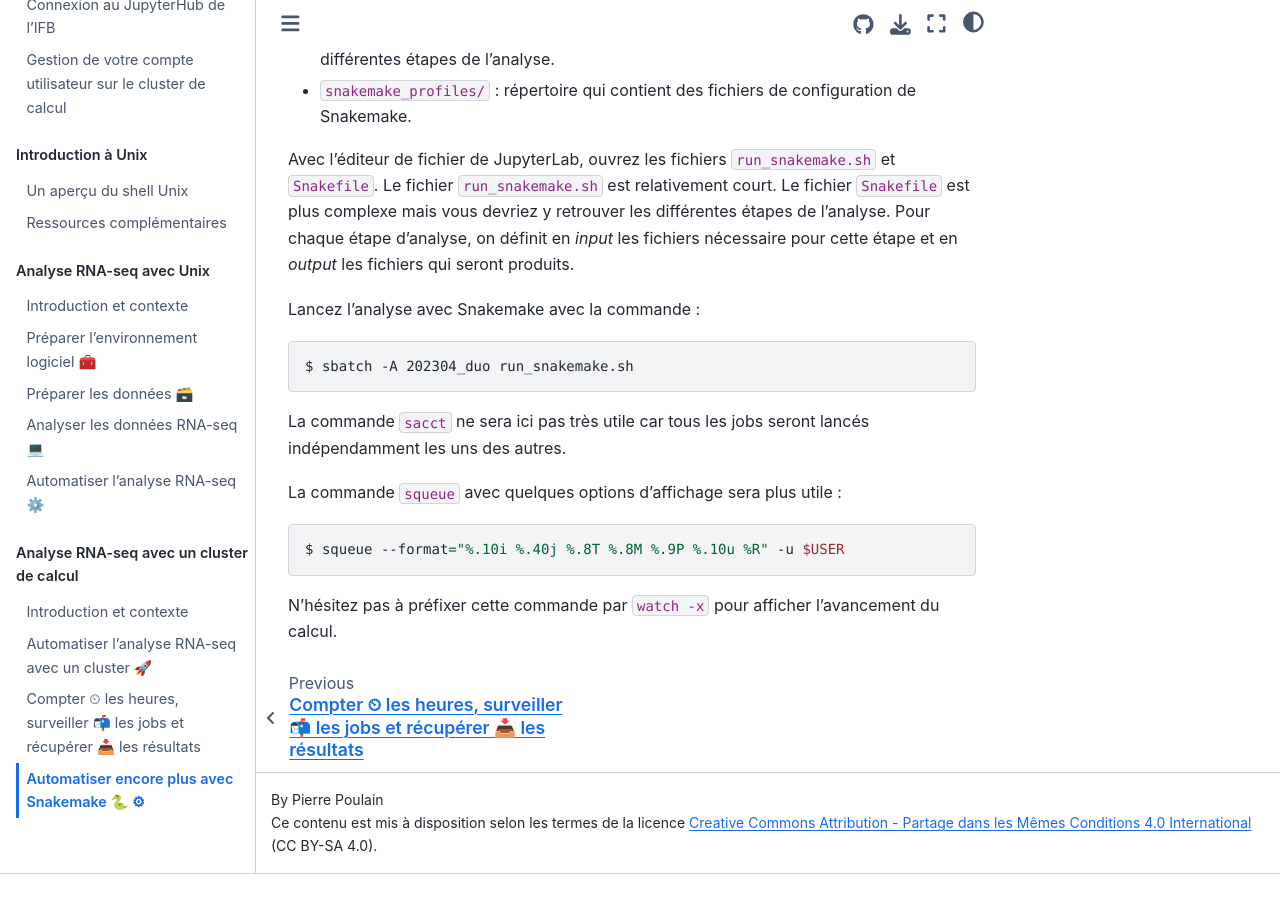
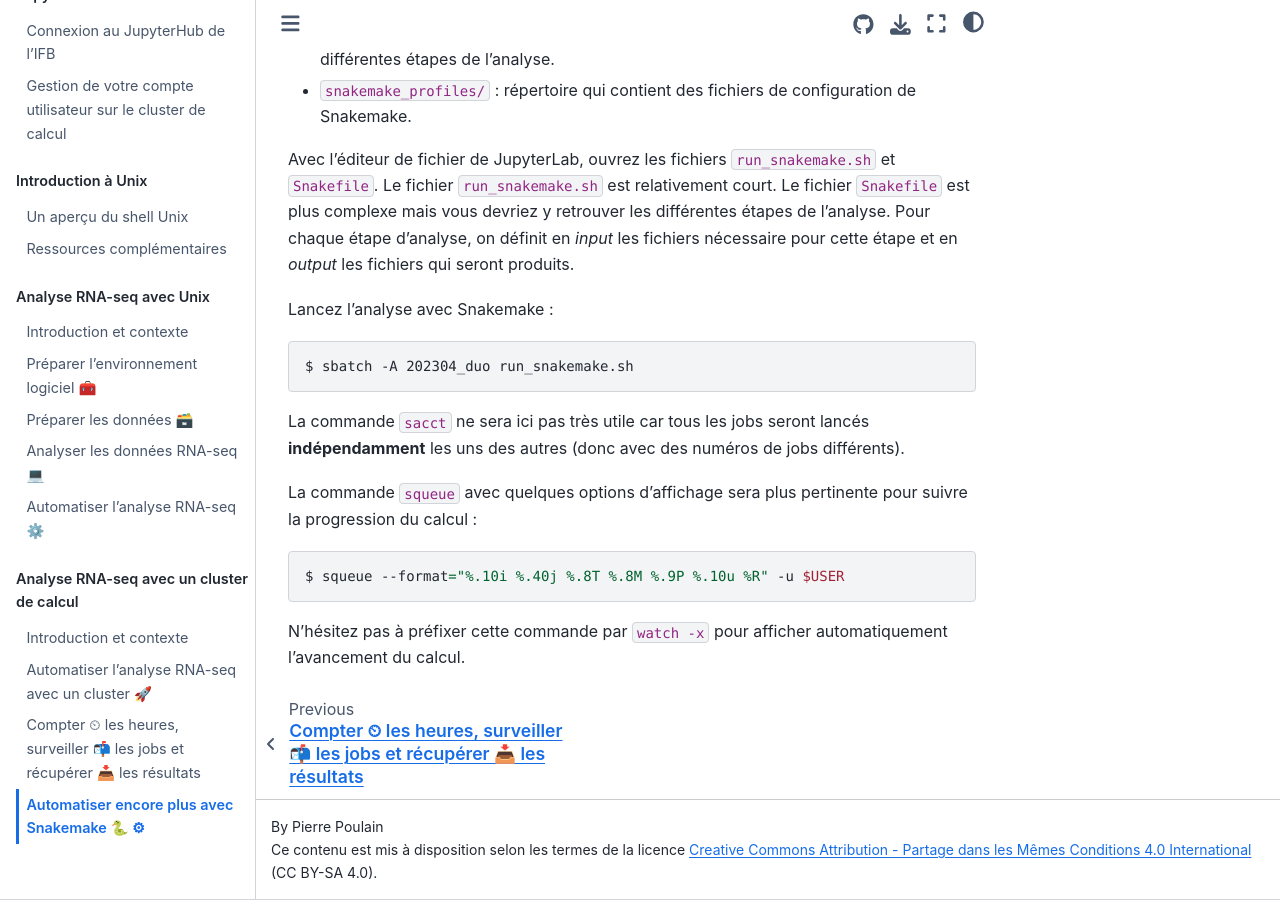
Before and after one commit to pierrepo/unix-tutorial, a Jupyter Book: the page built from tuto3/3_automatiser_encore.md, in a window 1280 px wide and 900 px high, scrolled down 963 px. Built offline with Jupyter Book 1.0.4 settings and Sphinx 7.4.7 and the Sphinx Book theme 1.1.4, drawn with Linux system fonts in a browser that asks for light colours; before the commit the page ends 1837 px from its top, so only the background shows below that.

Commit message:
Add more details for Snakemake

````diff
--- a/tuto3/3_automatiser_encore.md
+++ b/tuto3/3_automatiser_encore.md
@@ -34,19 +34,18 @@ Deux nouveaux fichiers vont être créés ainsi qu'un répertoire :
 
 Avec l'éditeur de fichier de JupyterLab, ouvrez les fichiers `run_snakemake.sh` et `Snakefile`. Le fichier `run_snakemake.sh` est relativement court. Le fichier `Snakefile` est plus complexe mais vous devriez y retrouver les différentes étapes de l'analyse. Pour chaque étape d'analyse, on définit en *input* les fichiers nécessaire pour cette étape et en *output* les fichiers qui seront produits.
 
-Lancez l'analyse avec Snakemake avec la commande :
+Lancez l'analyse avec Snakemake :
 
 ```bash
 $ sbatch -A 202304_duo run_snakemake.sh
 ```
 
-La commande `sacct` ne sera ici pas très utile car tous les jobs seront lancés indépendamment les uns des autres.
+La commande `sacct` ne sera ici pas très utile car tous les jobs seront lancés **indépendamment** les uns des autres (donc avec des numéros de jobs différents).
 
-La commande `squeue` avec quelques options d'affichage sera plus utile :
-
+La commande `squeue` avec quelques options d'affichage sera plus pertinente pour suivre la progression du calcul :
 
 ```bash
 $ squeue --format="%.10i %.40j %.8T %.8M %.9P %.10u %R" -u $USER
 ```
 
-N'hésitez pas à préfixer cette commande par `watch -x` pour afficher l'avancement du calcul.
+N'hésitez pas à préfixer cette commande par `watch -x` pour afficher automatiquement l'avancement du calcul.
````
